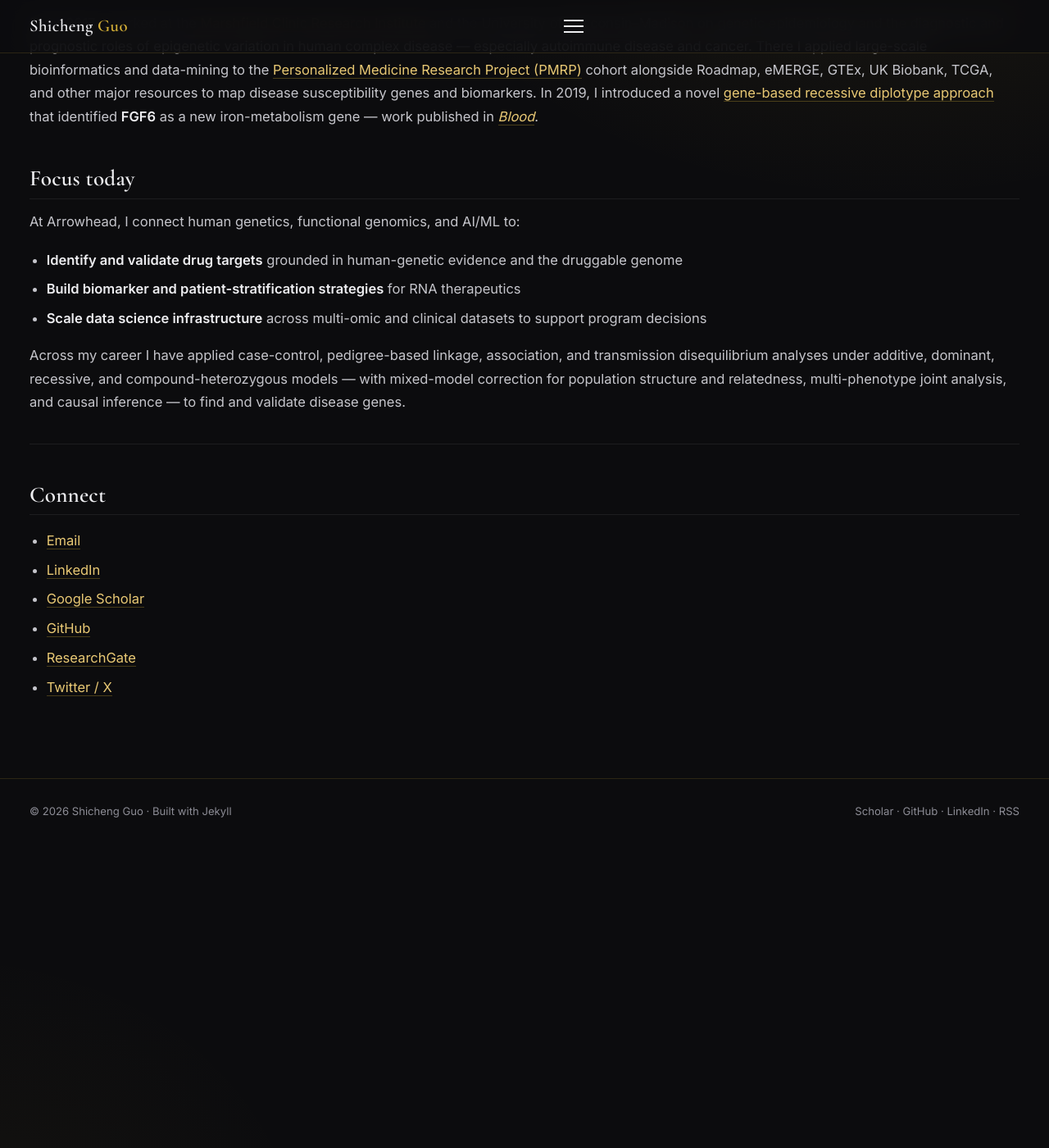
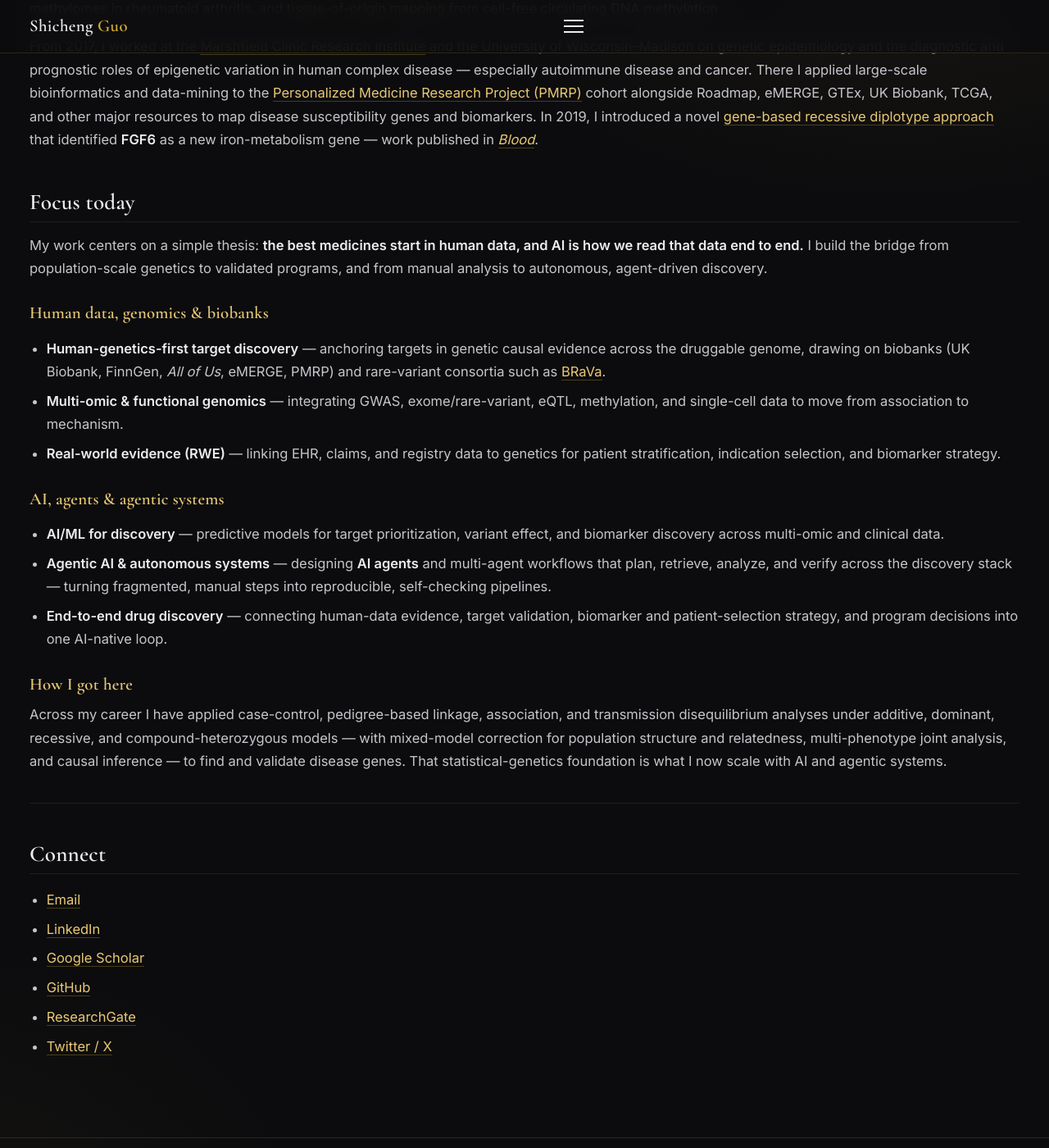
Before and after one commit to Shicheng-Guo/Shicheng-Guo.Github.io, a Jekyll site: the page built from about.md, in a window 1280 px wide and 1400 px high, scrolled down 1402 px. Shown: the whole window at 82% size. Built offline with Jekyll 4.4.1, drawn with Linux system fonts in a browser that asks for light colours; before the commit the page ends 2430 px from its top, so only the background shows below that; some of the changed text lies outside the part shown.

Commit message:
Refocus About page on AI, agentic systems & end-to-end drug discovery
Rework tagline, intro, and Focus-today section to center on human data,
genomics, biobanks, RWE, AI/ML, AI agents and agentic systems, and an
end-to-end AI-native discovery loop. Background facts unchanged.

```diff
--- a/about.md
+++ b/about.md
@@ -2,7 +2,7 @@
 layout: page
 title: About
 eyebrow: The Story
-tagline: A statistical geneticist turning data into therapies.
+tagline: Human data, genomics, and agentic AI for end-to-end drug discovery.
 header: About me
 group: navigation
 description: Biography of Shicheng Guo, Ph.D. — Senior Director of Translational Genetics & Data Science at Arrowhead Pharmaceuticals.
@@ -13,8 +13,10 @@ description: Biography of Shicheng Guo, Ph.D. — Senior Director of Translation
 I am **Shicheng Guo, Ph.D.**, Senior Director of **Translational Genetics & Data Science** at
 [Arrowhead Pharmaceuticals](https://arrowheadpharma.com), where I lead human-genetics-driven
 target discovery and biomarker strategy for RNA-based therapeutics. My work sits where
-computational genomics, statistical genetics, and machine learning meet drug development —
-translating population-scale biology into medicines.
+**human data, genomics, and AI** meet drug development — using population-scale biology,
+biobanks, and real-world evidence to power an **end-to-end, AI-native discovery engine**,
+increasingly orchestrated by **agentic AI systems** that reason, plan, and act across the
+target-to-medicine pipeline.
 
 ## Background
 
@@ -43,16 +45,37 @@ that identified **FGF6** as a new iron-metabolism gene — work published in
 
 ## Focus today
 
-At Arrowhead, I connect human genetics, functional genomics, and AI/ML to:
+My work centers on a simple thesis: **the best medicines start in human data, and AI is how we
+read that data end to end.** I build the bridge from population-scale genetics to validated
+programs, and from manual analysis to autonomous, agent-driven discovery.
 
-- **Identify and validate drug targets** grounded in human-genetic evidence and the druggable genome
-- **Build biomarker and patient-stratification strategies** for RNA therapeutics
-- **Scale data science infrastructure** across multi-omic and clinical datasets to support program decisions
+### Human data, genomics & biobanks
+
+- **Human-genetics-first target discovery** — anchoring targets in genetic causal evidence across
+  the druggable genome, drawing on biobanks (UK Biobank, FinnGen, *All of Us*, eMERGE, PMRP) and
+  rare-variant consortia such as [BRaVa]({{ site.url }}/consortium/).
+- **Multi-omic & functional genomics** — integrating GWAS, exome/rare-variant, eQTL, methylation,
+  and single-cell data to move from association to mechanism.
+- **Real-world evidence (RWE)** — linking EHR, claims, and registry data to genetics for
+  patient stratification, indication selection, and biomarker strategy.
+
+### AI, agents & agentic systems
+
+- **AI/ML for discovery** — predictive models for target prioritization, variant effect, and
+  biomarker discovery across multi-omic and clinical data.
+- **Agentic AI & autonomous systems** — designing **AI agents** and multi-agent workflows that
+  plan, retrieve, analyze, and verify across the discovery stack — turning fragmented, manual
+  steps into reproducible, self-checking pipelines.
+- **End-to-end drug discovery** — connecting human-data evidence, target validation, biomarker
+  and patient-selection strategy, and program decisions into one AI-native loop.
+
+### How I got here
 
 Across my career I have applied case-control, pedigree-based linkage, association, and transmission
 disequilibrium analyses under additive, dominant, recessive, and compound-heterozygous models —
 with mixed-model correction for population structure and relatedness, multi-phenotype joint analysis,
-and causal inference — to find and validate disease genes.
+and causal inference — to find and validate disease genes. That statistical-genetics foundation is
+what I now scale with AI and agentic systems.
 
 ---
 
```
